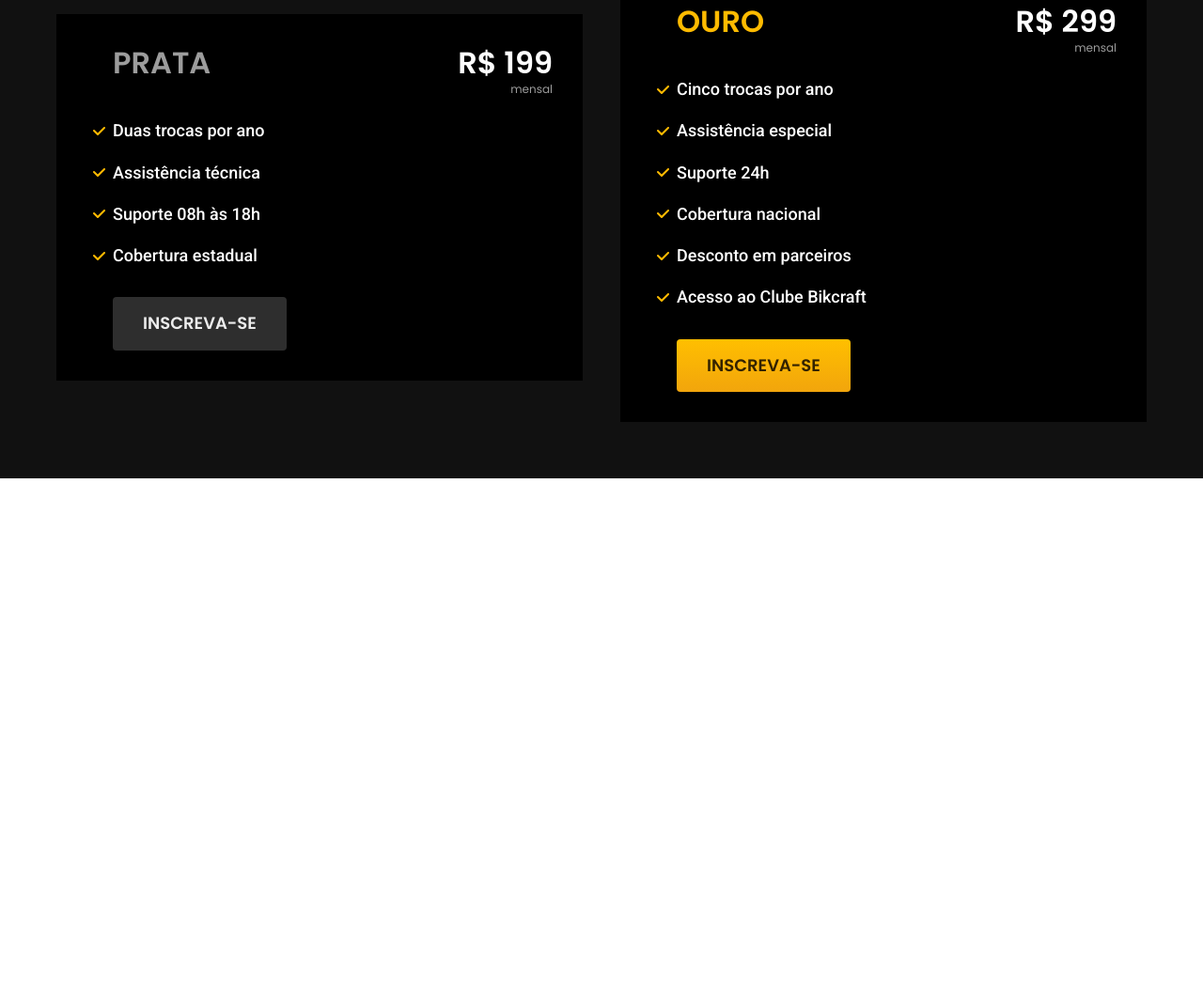
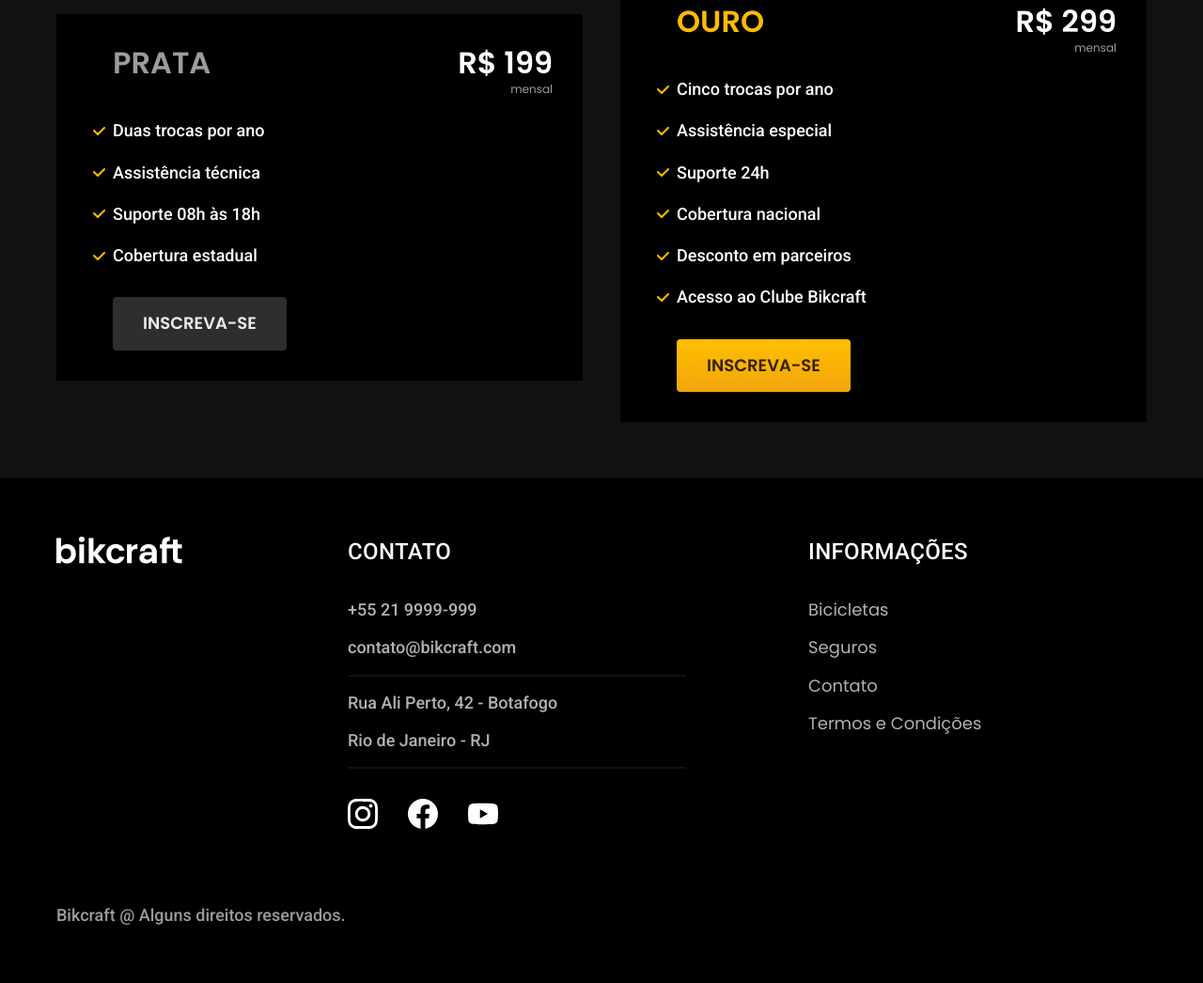
Before and after one commit to mateuskleinwilmsen/Bikcraft, a plain HTML site: page index.html in a window 1280 px wide. Shown: the part 4038-5084 px from the top of the page at 94% size. Before the commit the page ends 4847 px from the top, so only its background shows below. Drawn offline with Linux system fonts and the light colour scheme.

Commit message:
primeira pag completa

```diff
--- /dev/null
+++ b/css/global/footer.css
@@ -0,0 +1,67 @@
+.footer-bg{
+    background-color: var(--cor-12);
+}
+
+.footer{
+    display: grid;
+    grid-template-columns: 3fr 5fr 4fr;
+    gap: 40px;
+    padding-top: 60px;
+    padding-bottom: 60px;
+}
+
+.footer h3{
+    margin-bottom: 32px;
+}
+
+.footer-contato ul{
+    margin-bottom: 32px;
+}
+
+.footer-contato li:nth-child(even):after{
+    content: "";
+    display: block;
+    max-width: 360px;
+    height: 2px;
+    background-color: var(--cor-11);
+    margin-top: 16px;
+}
+
+.footer li{
+    margin-bottom: 16px;
+}
+
+.footer-redes{
+    display: flex;
+    gap: 32px;
+}
+
+.footer a:hover{
+    color: var(--cor-0);
+}
+
+.footer-copy{
+    grid-column: 1 / -1;
+    margin-top: 40px;
+}
+
+@media (max-width: 800px){
+    .footer > img{
+        display: none;
+    }
+
+    .footer{
+        grid-template-columns: 1fr 1fr;
+    }
+}
+
+@media (max-width: 600px){
+    .footer{
+        grid-template-columns: 1fr;
+        gap: 60px;
+    }
+
+    .footer-copy{
+        margin-top: 0px;
+    }
+}
--- a/css/global/global.css
+++ b/css/global/global.css
@@ -1,7 +1,6 @@
 body{
     margin: 0px;
     font-family: Arial, Helvetica, sans-serif;
-    padding-bottom: 300px;
     color: #111;
 }
 
--- a/css/style.css
+++ b/css/style.css
@@ -3,6 +3,7 @@
 @import url(utilidades/cores.css);
 
 @import url(global/header.css);
+@import url(global/footer.css);
 
 /* Utilidades */
 @import url(utilidades/componentes.css);
--- a/index.html
+++ b/index.html
@@ -151,5 +151,43 @@
             </div>
         </div>
     </article>
+
+    <footer class="footer-bg">
+        <div class="footer container">
+            <img src="./img/bikcraft.svg" alt="Bikcraft">
+            <div class="footer-contato">
+                <h3 class="font-2-l-b cor-0">Contato</h3>
+                <ul class="cor-5 font-2-m">
+                    <li><a href="tel:+552199999999">+55 21 9999-999</a></li>
+                    <li><a href="mailto:contato@bikcraft.com">contato@bikcraft.com</a></li>
+                    <li>Rua Ali Perto, 42 - Botafogo</li>
+                    <li>Rio de Janeiro - RJ</li>
+                </ul>
+                <div class="footer-redes">
+                    <a href="./">
+                        <img src="img/redes/instagram.svg" alt="Instagram">
+                    </a>
+                    <a href="./">
+                        <img src="img/redes/facebook.svg" alt="Facebook">
+                    </a>
+                    <a href="./">
+                        <img src="img/redes/youtube.svg" alt="Youtube">
+                    </a>
+                </div>
+            </div>
+            <div class="footer-informacoes">
+                <h3 class="font-2-l-b cor-0">Informações</h3>
+                <nav>
+                    <ul class="font-1-m cor-5">
+                        <li><a href="./bicicletas.html">Bicicletas</a></li>
+                        <li><a href="./seguros.html">Seguros</a></li>
+                        <li><a href="./contato.html">Contato</a></li>
+                        <li><a href="./termos.html">Termos e Condições</a></li>
+                    </ul>
+                </nav>
+            </div>
+            <p class="footer-copy font-2-m cor-6">Bikcraft @ Alguns direitos reservados.</p>
+        </div>
+    </footer>
 </body>
 </html>
```
